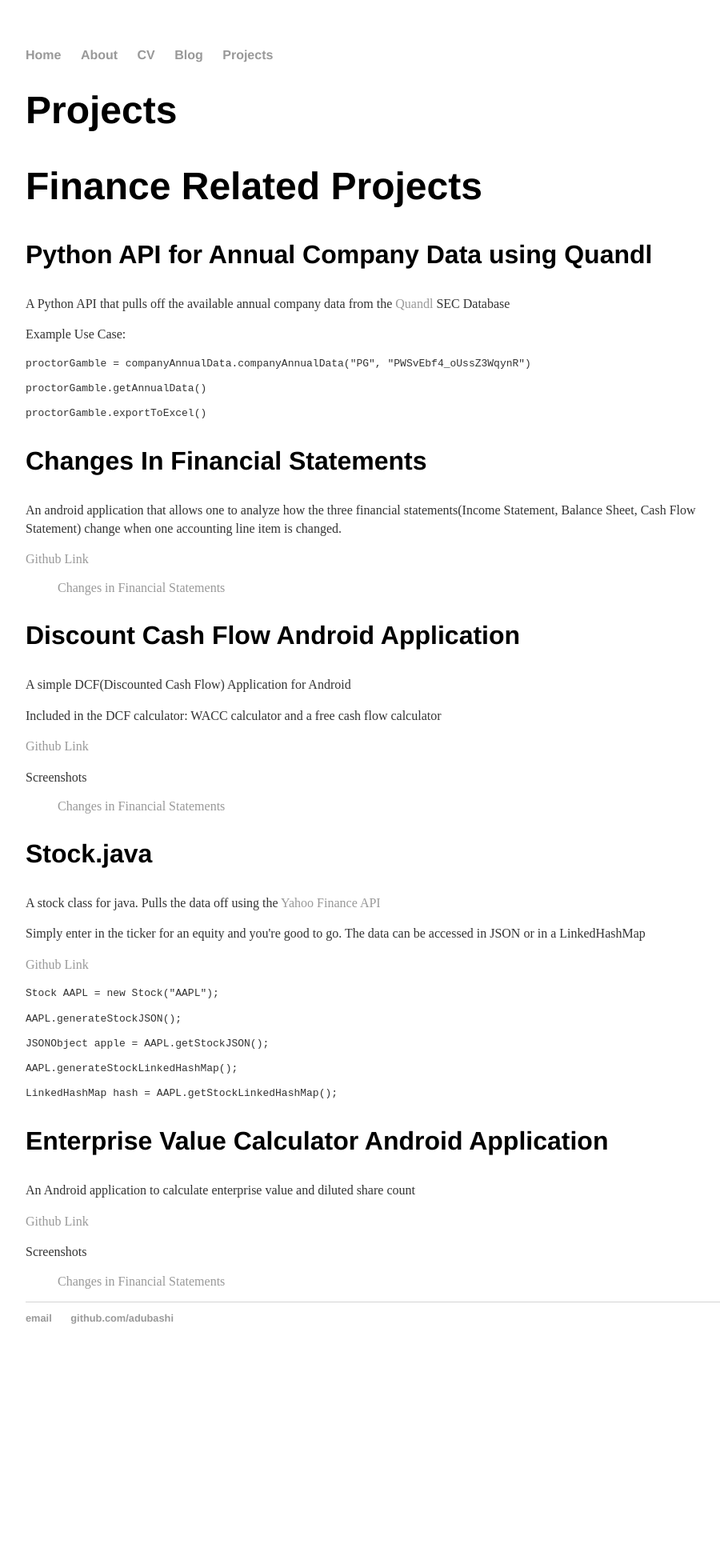
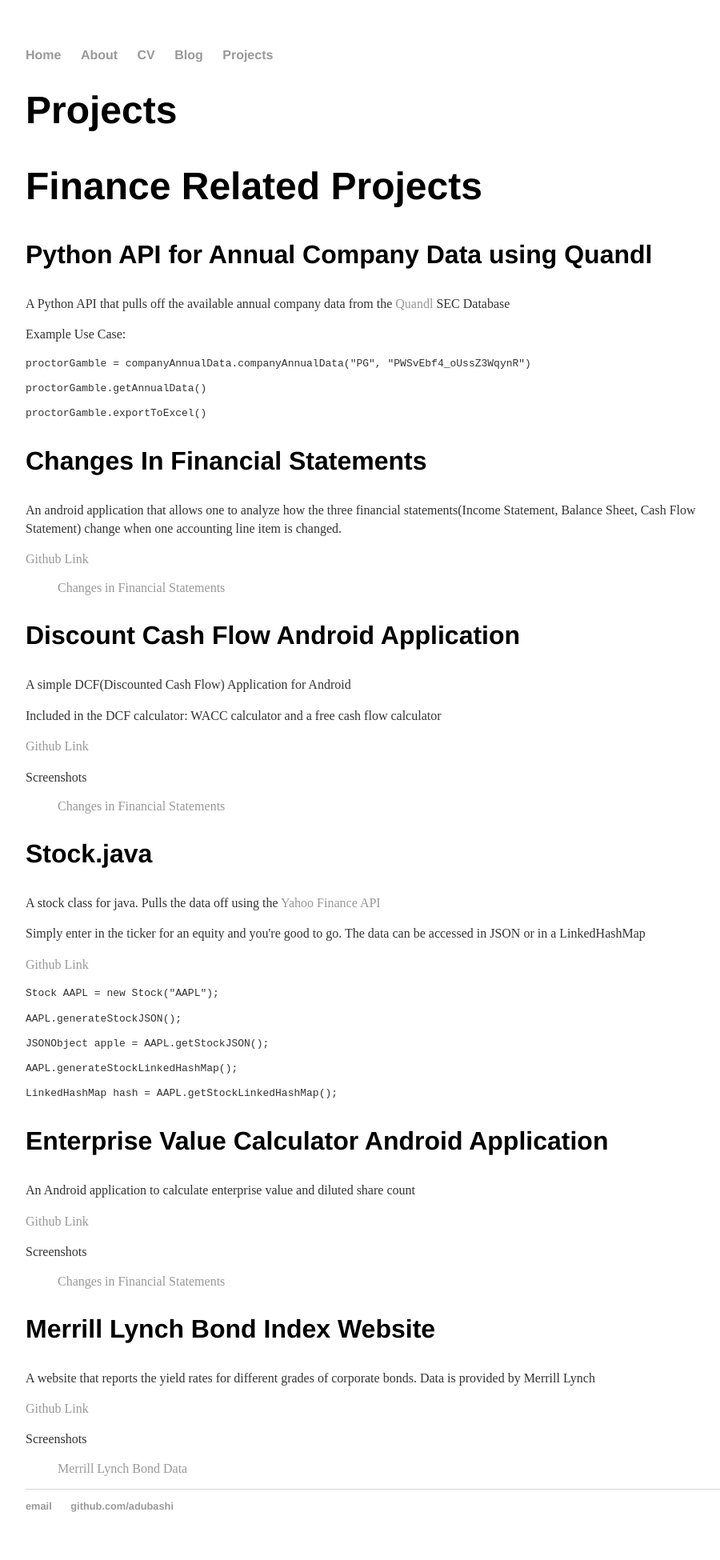
Before and after one commit to adubashi/adubashi.github.io, a Jekyll site: the page built from projects/index.html, in a window 1280 px wide. Shown: the whole page at 80% size, without its empty margins (160-1060 px from the left). Built offline with Jekyll 4.4.1, drawn with Linux system fonts in a browser that asks for light colours; a script that is not in the unit is left out; before the commit the page ends 1715 px from its top, so only the background shows below that.

Commit message:
Update index.html

```diff
--- a/projects/index.html
+++ b/projects/index.html
@@ -54,6 +54,14 @@ title: Projects
 <blockquote class="imgur-embed-pub" lang="en" data-id="a/7BSkp"><a href="//imgur.com/a/7BSkp">Changes in Financial Statements</a></blockquote><script async src="//s.imgur.com/min/embed.js" charset="utf-8"></script>
 </div>
 
+<div class="merrill">
+<h3>Merrill Lynch Bond Index Website</h3>
+<p>A website that reports the yield rates for different grades of corporate bonds. Data is provided by Merrill Lynch</p>
+<p><a href="https://github.com/adubashi/merrillLynchBondIndex">Github Link</a></p>
+<p> Screenshots</p>
+<blockquote class="imgur-embed-pub" lang="en" data-id="a/RGjfy"><a href="//imgur.com/a/RGjfy">Merrill Lynch Bond Data</a></blockquote><script async src="//s.imgur.com/min/embed.js" charset="utf-8"></script>
+</div>
+
 
 
 </div><!-- /.resume -->
```
